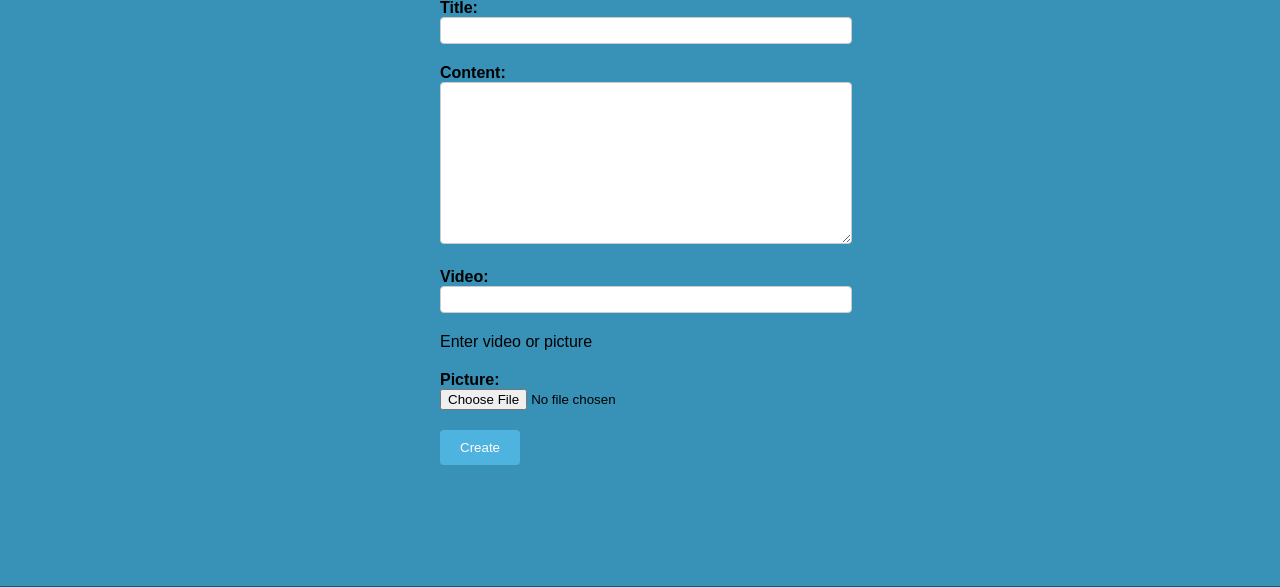
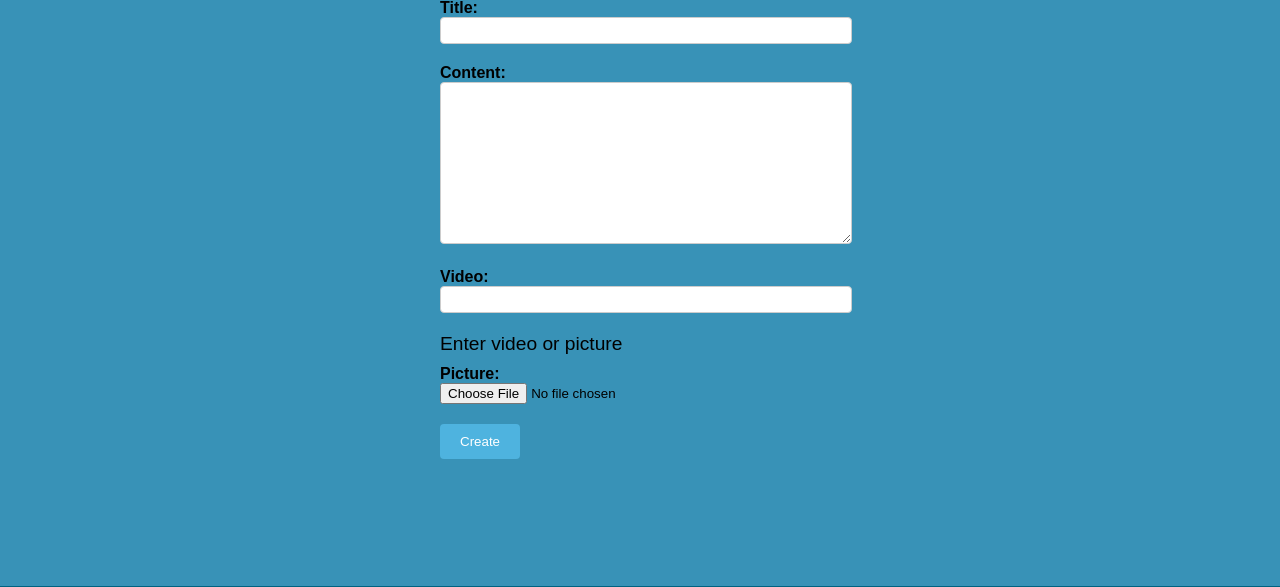
Before and after one commit to stonyte1/bandcamp, a Django app: page /blog/form/ in a window 1280 px wide. Shown: the part 126-713 px from the top of the page. Run offline with Django 4.2, Linux system fonts and the light colour scheme; the visitor is signed in with stand-in values (Sample User, id 1).

Commit message:
Update manage.css

```diff
--- a/bandcamp/music/static/manage.css
+++ b/bandcamp/music/static/manage.css
@@ -106,6 +106,11 @@ button:hover {
     cursor: pointer;
 }
 
+.post-choice {
+    margin-bottom: 10px;
+    font-size: larger;
+}
+
 .add-post {
     display: flex;
     align-items: center;
@@ -124,3 +129,7 @@ button:hover {
     align-items: center;
     margin-top: 5px;
 }
+
+.add-post-button:hover {
+    background-color: #4eb3df;
+}
```
